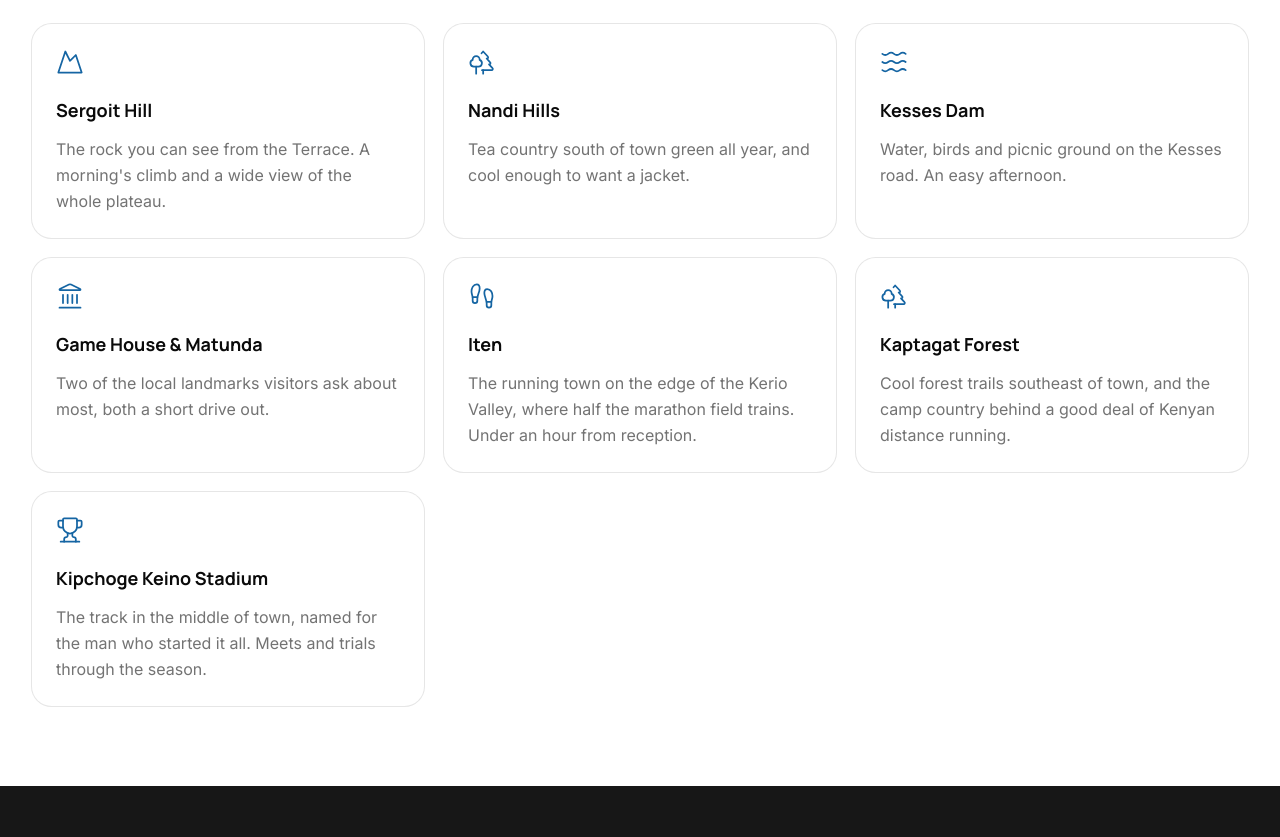
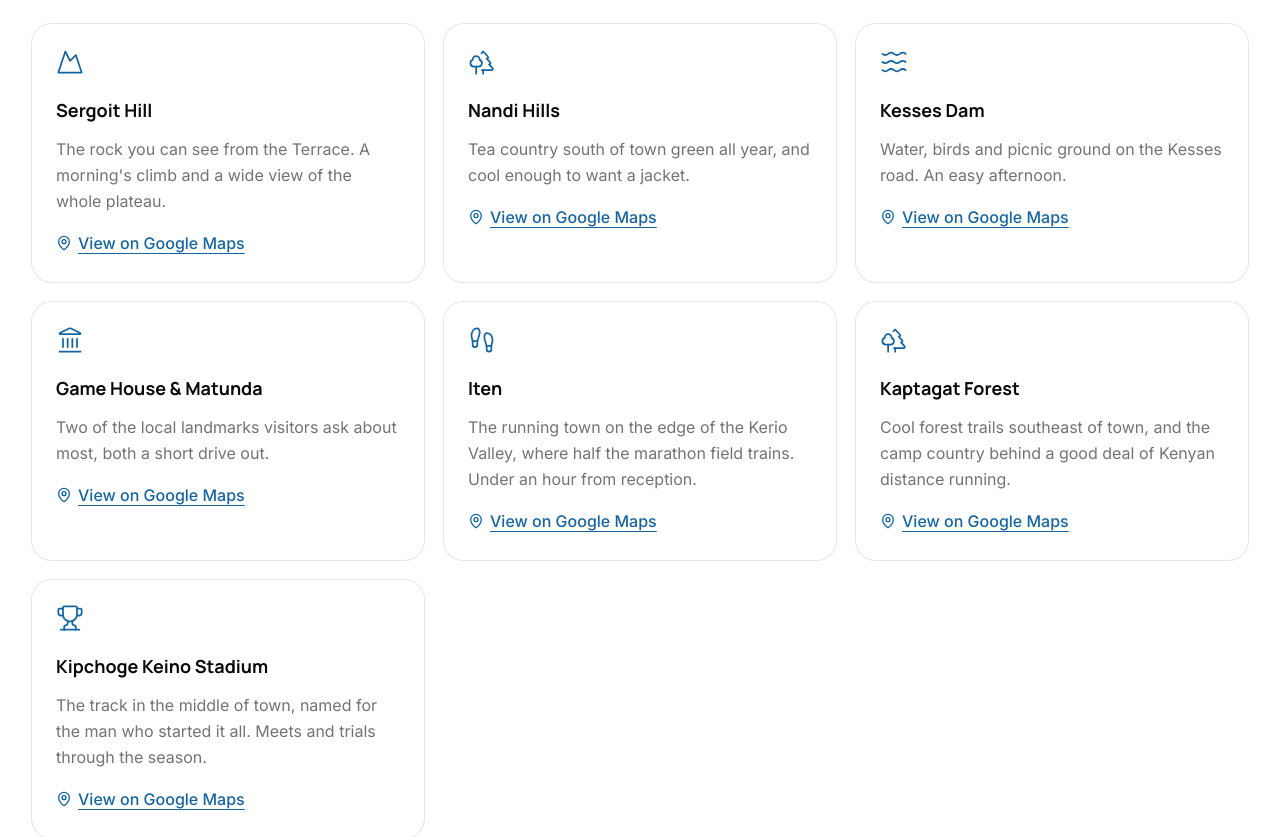
Before and after one commit to Trans-Business-Machines/white-castle-homepage, a Next.js app: page / in a window 1280 px wide. Shown: the part 4140-4977 px from the top of the page. Built offline with nearby package versions, Linux system fonts and the light colour scheme.

Commit message:
feat: added google maps link to neary by locations

```diff
--- a/components/nearby-section.tsx
+++ b/components/nearby-section.tsx
@@ -1,6 +1,7 @@
 import {
   Footprints,
   Landmark,
+  MapPin,
   Mountain,
   Trees,
   Trophy,
@@ -14,42 +15,49 @@
     title: "Sergoit Hill",
     description:
       "The rock you can see from the Terrace. A morning's climb and a wide view of the whole plateau.",
+    googleMapsURL: "https://maps.app.goo.gl/X6S7xaFFjdNyo5hPA",
   },
   {
     icon: Trees,
     title: "Nandi Hills",
     description:
       "Tea country south of town  green all year, and cool enough to want a jacket.",
+    googleMapsURL: "https://maps.app.goo.gl/mm5hgh3eU8FeVMiT8",
   },
   {
     icon: Waves,
     title: "Kesses Dam",
     description:
       "Water, birds and picnic ground on the Kesses road. An easy afternoon.",
+    googleMapsURL: "https://maps.app.goo.gl/9fLZ17JMjco9U8p57",
   },
   {
     icon: Landmark,
     title: "Game House & Matunda",
     description:
       "Two of the local landmarks visitors ask about most, both a short drive out.",
+    googleMapsURL: "https://maps.app.goo.gl/FR9DKjhAHBg6JveEA",
   },
   {
     icon: Footprints,
     title: "Iten",
     description:
       "The running town on the edge of the Kerio Valley, where half the marathon field trains. Under an hour from reception.",
+    googleMapsURL: "https://maps.app.goo.gl/iYUg1GS1DwNsQvJ16",
   },
   {
     icon: Trees,
     title: "Kaptagat Forest",
     description:
       "Cool forest trails southeast of town, and the camp country behind a good deal of Kenyan distance running.",
+    googleMapsURL: "https://maps.app.goo.gl/z8Skf5iwh6aVwkuD7",
   },
   {
     icon: Trophy,
     title: "Kipchoge Keino Stadium",
     description:
       "The track in the middle of town, named for the man who started it all. Meets and trials through the season.",
+    googleMapsURL: "https://maps.app.goo.gl/QGygZMkSiJkyCuQLA",
   },
 ]
 
@@ -66,7 +74,7 @@
       </p>
 
       <div className="mt-8 grid gap-5 sm:grid-cols-2 lg:grid-cols-3">
-        {places.map(({ icon: Icon, title, description }) => (
+        {places.map(({ icon: Icon, title, description, googleMapsURL }) => (
           <Card key={title} className="gap-3 [--card-spacing:--spacing(6)]">
             <CardHeader>
               <Icon
@@ -79,7 +87,16 @@
               </CardTitle>
             </CardHeader>
             <CardContent className="text-base leading-relaxed text-muted-foreground">
-              {description}
+              <p>{description}</p>
+              <a
+                href={googleMapsURL}
+                target="_blank"
+                rel="noopener noreferrer"
+                className="mt-4 inline-flex items-center gap-1.5 font-medium text-primary underline underline-offset-4 hover:no-underline"
+              >
+                <MapPin className="size-4" aria-hidden="true" />
+                View on Google Maps
+              </a>
             </CardContent>
           </Card>
         ))}
```
